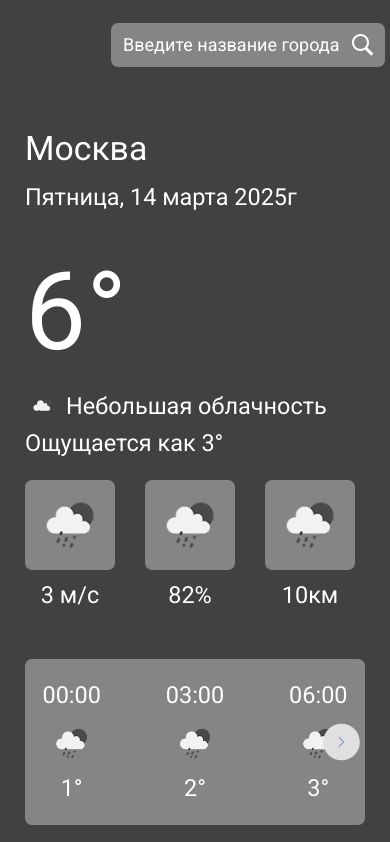
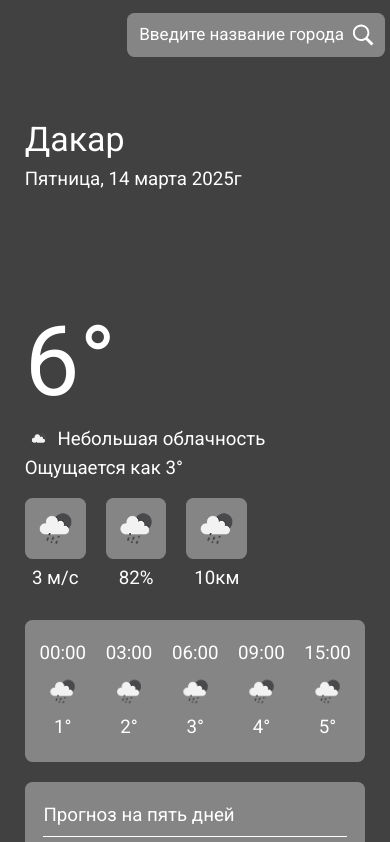
Before and after one commit to Russetimp/Weather-forecast, a website built with Vite: page index.html in a window 390 px wide. Shown: the top 842 px of the page. Built offline with nearby package versions, Linux system fonts and the light colour scheme.

Commit message:
Адаптив окончен

```diff
--- a/index.html
+++ b/index.html
@@ -20,12 +20,12 @@
     <main class="container">
       <div class="current">
         <div class="current__city-data">
-          <p class="current__city">Москва</p>
+          <p class="current__city">Дакар</p>
           <p class="current__data">Пятница, 14 марта 2025г</p>
         </div>
 
         <div class="current__weather">
-          <p class="current__temperatura">6&deg;</p>
+          <p class="current__temperature">6&deg;</p>
           <div class="current-perceived">
             <img
               src="/images/Иконки погоды/10n@2x.png"
@@ -291,7 +291,7 @@
       </div>
     </main>
 
-    <footer>
+    <footer class="container">
       <span>Разработал: Шведов Илья Дмитриевич</span>
     </footer>
     <script type="module" src="/src/js/main.js"></script>
--- a/src/js/main.js
+++ b/src/js/main.js
@@ -53,13 +53,20 @@ const swiper = new Swiper(".swiper-container", {
   direction: "horizontal",
   resistance: true, // Включаем сопротивление краям (по умолчанию)
   resistanceRatio: 0, // Убираем "растяжение" при сопротивлении
-  slidesPerView: 3, // Количество видимых слайдов
-  spaceBetween: 30, // Расстояние между слайдами
+  slidesPerView: 5, // Количество видимых слайдов
+  spaceBetween: 10, // Расстояние между слайдами
   navigation: {
     prevEl: ".custom-prev",
     nextEl: ".custom-next",
   },
+
   breakpoints: {
+    600: {
+      slidesPerView: 6,
+    },
+    700: {
+      slidesPerView: 7,
+    },
     800: {
       slidesPerView: 4,
     },
@@ -92,3 +99,6 @@ function updateFormState() {
 input.addEventListener("input", updateFormState);
 input.addEventListener("focus", updateFormState);
 input.addEventListener("blur", updateFormState);
+
+// const scrollbarWidth = window.innerWidth - document.documentElement.clientWidth;
+// console.log(scrollbarWidth);
--- a/src/scss/_globals.scss
+++ b/src/scss/_globals.scss
@@ -1,15 +1,19 @@
 @use "helpers" as *;
+
+html, body {
+  overflow-x: hidden;
+}
 
 body {
   font-family: var(--font-family-base);
   color: var(--font-color);
   font-weight: 400;
-  background-color: rgba(0, 0, 0, 0.747);
+  background-color: var(--body-background-color);
   display: flex;
   flex-direction: column;
 
   @include mobile-above {
-    height: 100vh;
+    height: 100dvh;
   }
 }
 
@@ -23,5 +27,7 @@ main {
 
   @include mobile {
     flex-direction: column;
+    padding-top: 40px;
+    // padding-top: clamp(10px, 3vh, 100px);
   }
 }
--- a/src/scss/_variables.scss
+++ b/src/scss/_variables.scss
@@ -1,13 +1,14 @@
-@use 'helpers' as *;
+@use "helpers" as *;
 
 :root {
   --font-family-base: "Roboto", sans-serif;
   --font-size-base: clamp(20px, 2.78vh, 30px);
   --font-color: white;
 
-  --border-radius: 14px;
+  --border-radius: clamp(12px, 1.3vw, 16px);
   --border: 0px;
   --background-color: rgba(204, 202, 202, 0.5);
+  --body-background-color: rgba(0, 0, 0, 0.747);
 
   --container-width: 1600px;
   --container-padding-x: 20px;
@@ -16,9 +17,9 @@
 
   --transition-duration: 0.2s;
 
-    @include mobile {
-     --border-radius: 7px;
-    //  --font-size-base: clamp(20px, 2.78vh, 30px);
-     --container-padding-x: 5px;
+  @include mobile {
+    --border-radius: clamp(5px, 1.9vw, 12px);
+    --font-size-base: clamp(14px, 4.8vw, 22px);
+    --container-padding-x: clamp(4px, 1.22vw, 10px);
   }
 }
--- a/src/scss/blocks/_arrow.scss
+++ b/src/scss/blocks/_arrow.scss
@@ -11,9 +11,12 @@
       scale: 2.2; /* плавное увеличение размера на 10% */
     }
   }
+
   &-left {
     rotate: 180deg;
   }
+
+
 }
 
 .custom-prev,
@@ -25,4 +28,8 @@
     opacity: 0;
     pointer-events: none;
   }
+
+    @include mobile {
+    @include visually-hidden;
+  }
 }
--- a/src/scss/blocks/_current.scss
+++ b/src/scss/blocks/_current.scss
@@ -5,35 +5,56 @@
   flex-direction: column;
   justify-content: space-between;
   width: 50%;
-  padding-left: 40px;
+  padding-left: clamp(25px, 3.5vw, 40px);
   padding-bottom: 30px;
-  max-height: 800px;
+  // max-height: 800px;
 
   @include mobile {
     padding-left: 20px;
+    padding-bottom: 0px;
     width: 100%;
+  }
+
+  &__city-data {
+    margin-bottom: 10px;
+    @include mobile {
+      margin-bottom: 100px;
+    }
   }
 
   &__city {
     font-size: clamp(28px, 4vh, 44px);
     margin-block: 15px;
+    @include mobile {
+      font-size: clamp(28px, 8.7vw, 40px);
+      margin-block: 0.3em;
+    }
   }
+
   &__data {
     font-size: var(--font-size-base);
-    margin-top: 0px;
+    margin-block: 0px;
   }
-  &__temperatura {
+
+  &__temperature {
     font-size: clamp(88px, 12.9vh, 140px);
     margin-block: 15px;
+    @include mobile {
+      font-size: 104px;
+      font-size: clamp(72px, 25vw, 114px);
+      margin-bottom: 8px;
+    }
   }
 
   &-perceived {
     font-size: var(--font-size-base);
+
     &__icon {
       vertical-align: middle;
       @include square(1.5em);
       display: inline-block;
     }
+
     &__temperature {
       margin-top: 0.2em;
     }
--- a/src/scss/blocks/_detailed.scss
+++ b/src/scss/blocks/_detailed.scss
@@ -10,5 +10,8 @@
   gap: 30px;
   @include mobile {
     width: 100%;
+    gap: 20px;
+    padding-top: 0px;
+    margin-top: 20px;
   }
 }
--- a/src/scss/blocks/_footer.scss
+++ b/src/scss/blocks/_footer.scss
@@ -5,4 +5,10 @@ footer {
   min-height: 25px;
   width: 100%;
   margin-top: auto;
+  font-size: clamp(16px, 2vh, 22px);
+
+  @include mobile {
+    margin-top: 20px;
+    font-size: clamp(14px, 3.4vw, 16px);
+  }
 }
--- a/src/scss/blocks/_header.scss
+++ b/src/scss/blocks/_header.scss
@@ -8,10 +8,9 @@
   width: 100%;
   padding-block: 10px;
   height: 100px;
-  // position: static;
 
   @include mobile {
-    height: 90px;
+    height: 70px;
   }
 
   &.container {
@@ -25,7 +24,7 @@
     position: relative;
 
     @include mobile {
-      font-size: 18px;
+      font-size: clamp(14px, 4.37vw, 20px);
     }
 
     &::after {
@@ -36,7 +35,6 @@
       transform: translateY(-50%);
       right: 10px;
       background: url(/public/images/Лупа.svg);
-      // background: url(/public/images/icons8-лупа.svg);
       @include square(1.4em);
       background-repeat: no-repeat;
       background-size: contain;
@@ -65,18 +63,19 @@
     color: var(--font-color);
 
     @include mobile {
-      // width: clamp(300px, 37vh, 400px);
-      width: 250px;
+      width: clamp(200px, 60vw, 275px);
     }
 
     &::placeholder {
       color: var(--font-color);
     }
+
     &:focus {
       &::placeholder {
         opacity: 0; /* или color: transparent; */
         transition: opacity var(--transition-duration);
       }
+
       &::after {
         content: none; /* полностью скрыть */
         /* либо opacity: 0; или display: none; по ситуации */
--- a/src/scss/blocks/_swiper.scss
+++ b/src/scss/blocks/_swiper.scss
@@ -5,9 +5,12 @@
   &-container {
     overflow: hidden; /* Скрываем ушедшие слайды */
     position: relative;
+    padding-inline: 10px;
   }
+
   &-wrapper {
     display: flex; /* Слайды выстраиваются в ряд */
+    // padding-inline: 2px;
   }
   &-slide {
     display: flex;
@@ -16,12 +19,15 @@
     align-items: center;
     flex-shrink: 0; /* Слайды не сжимаются */
     font-size: var(--font-size-base);
+
     &__time {
       margin-bottom: 0.2em;
     }
+
     &__image {
     @include square(2.5em);
     }
+
     &__temperature {
       margin-top: 0.1em;
       margin-bottom: 0;
--- a/src/scss/blocks/_weather-condition.scss
+++ b/src/scss/blocks/_weather-condition.scss
@@ -13,7 +13,13 @@
     display: inline-block;
     background-color: var(--background-color);
     border-radius: var(--border-radius);
+    @include mobile {
+    @include square(65px);
+      @include square(3.25em);
+    }
+
   }
+
   &__value {
     margin-top: 0.5em;
     margin-bottom: 0;
--- a/src/scss/blocks/_weather-conditions.scss
+++ b/src/scss/blocks/_weather-conditions.scss
@@ -3,4 +3,8 @@
 .weather-conditions {
   display: flex;
   gap: 30px;
+
+  @include mobile {
+    gap: 20px;
+  }
 }
--- a/src/scss/blocks/_weather-grid.scss
+++ b/src/scss/blocks/_weather-grid.scss
@@ -2,18 +2,26 @@
 
 .weather-grid {
   padding-inline: 30px;
+  padding-inline: clamp(15px, 2.67vw, 30px);
   background-color: var(--background-color);
   border-radius: var(--border-radius);
+   @include mobile {
+      padding-inline: clamp(10px, 4.8vw, 20px);
+    }
 
   &__wrapper {
     display: grid;
     grid-template-columns: 1fr 1.5fr 1.5fr 12fr; /* 4 колонки */
     grid-template-rows: auto repeat(5, 1fr); /* Заголовок + 5 строк */
     padding-top: clamp(15px, 2.7vh, 30px);
-    padding-bottom: clamp(5px, 1.8vh, 20px);;
+    padding-bottom: clamp(5px, 1.8vh, 20px);
     font-size: var(--font-size-base);
     gap: clamp(4px, 0.9vh, 10px);
 
+    @include mobile {
+      padding-top: clamp(15px, 6vw, 25px);
+      padding-bottom: clamp(10px, 3.6vw, 15px);
+    }
   }
 
   &__header {
--- a/src/scss/helpers/_media.scss
+++ b/src/scss/helpers/_media.scss
@@ -1,4 +1,4 @@
-$mobile: 815.98px;
+$mobile: 799.98px;
 
 @mixin mobile {
   @media (width <= $mobile) {
```
